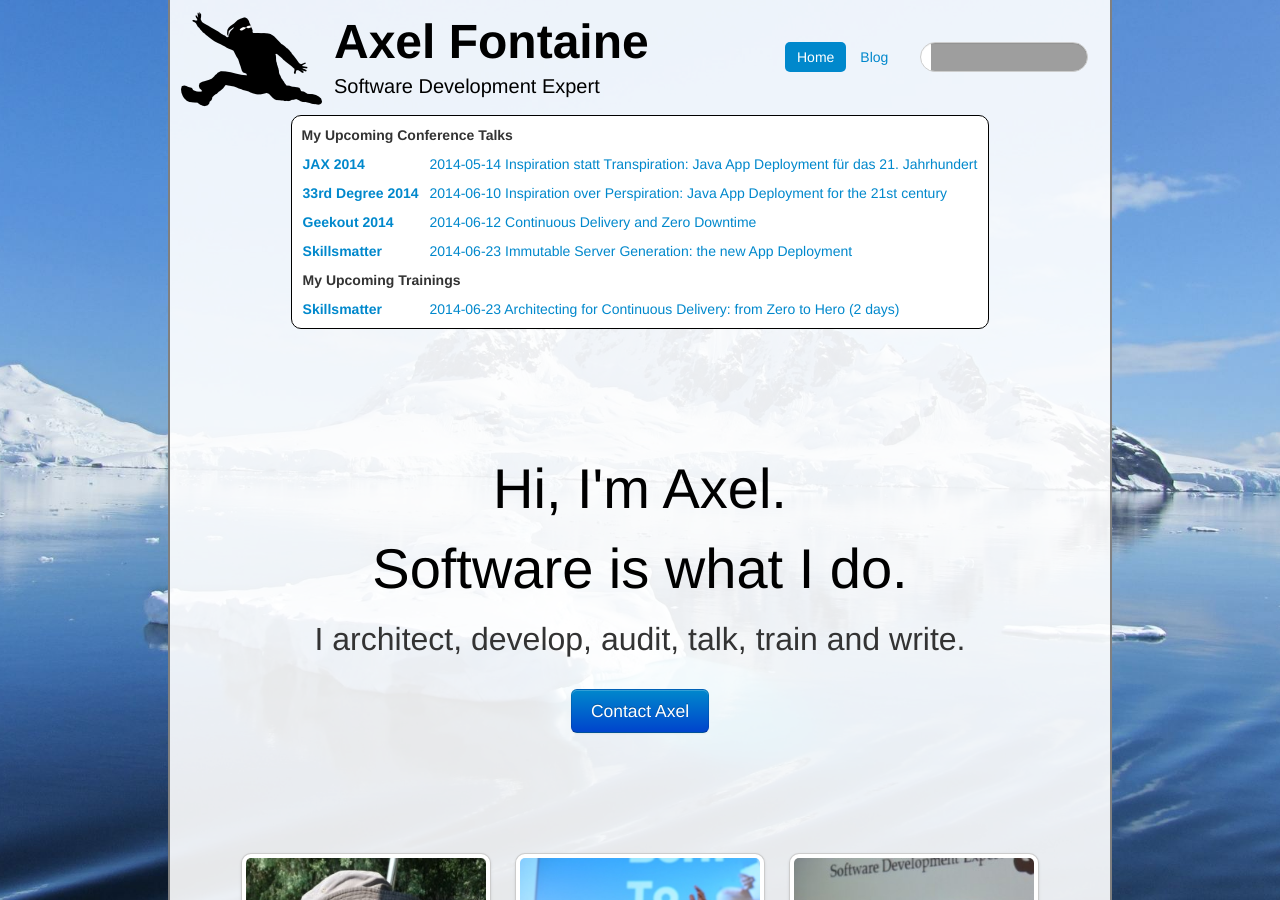
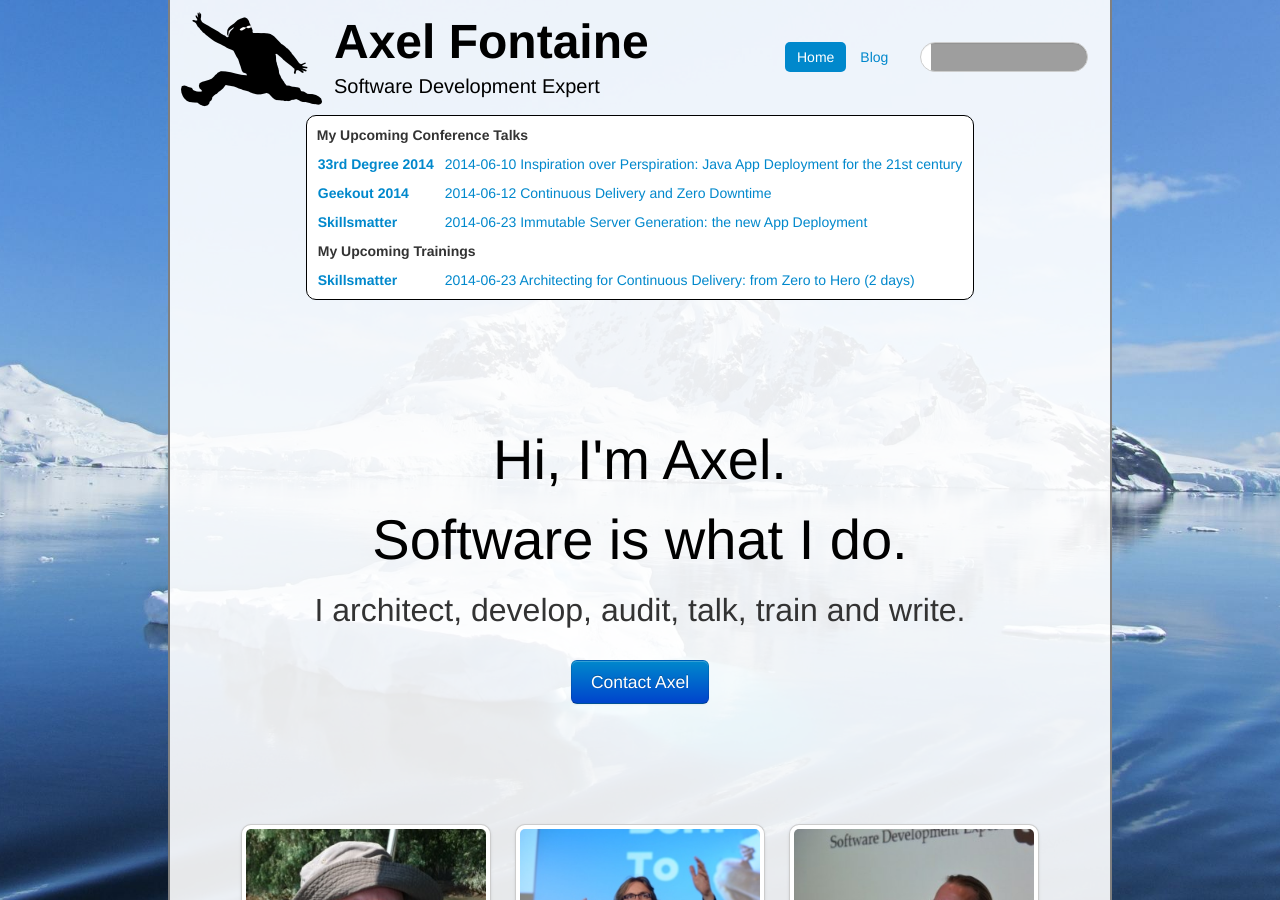
Before and after one commit to axelfontaine/axelfontaine.com, a Jekyll site: the page built from index.html, in a window 1280 px wide and 900 px high. Built offline with Jekyll 4.4.1, drawn with Linux system fonts in a browser that asks for light colours; comment, search, counter and statistics services are not loaded; grey boxes are pictures that could not be loaded.

Commit message:
Removed JAX 2014

```diff
--- a/index.html
+++ b/index.html
@@ -8,13 +8,6 @@ pill: home
     <p><strong>My Upcoming Conference Talks</strong></p>
 
     <table>
-        <tr>
-            <td><a href="http://www.jax.de">JAX 2014</a></td>
-            <td>
-                <a href="http://www.jax.de">2014-05-14 Inspiration statt Transpiration: Java App Deployment für das 21.
-                    Jahrhundert</a><br/>
-            </td>
-        </tr>
         <tr>
             <td><a href="http://2014.33degree.org/talk/show/69">33rd Degree 2014</a></td>
             <td>
```
